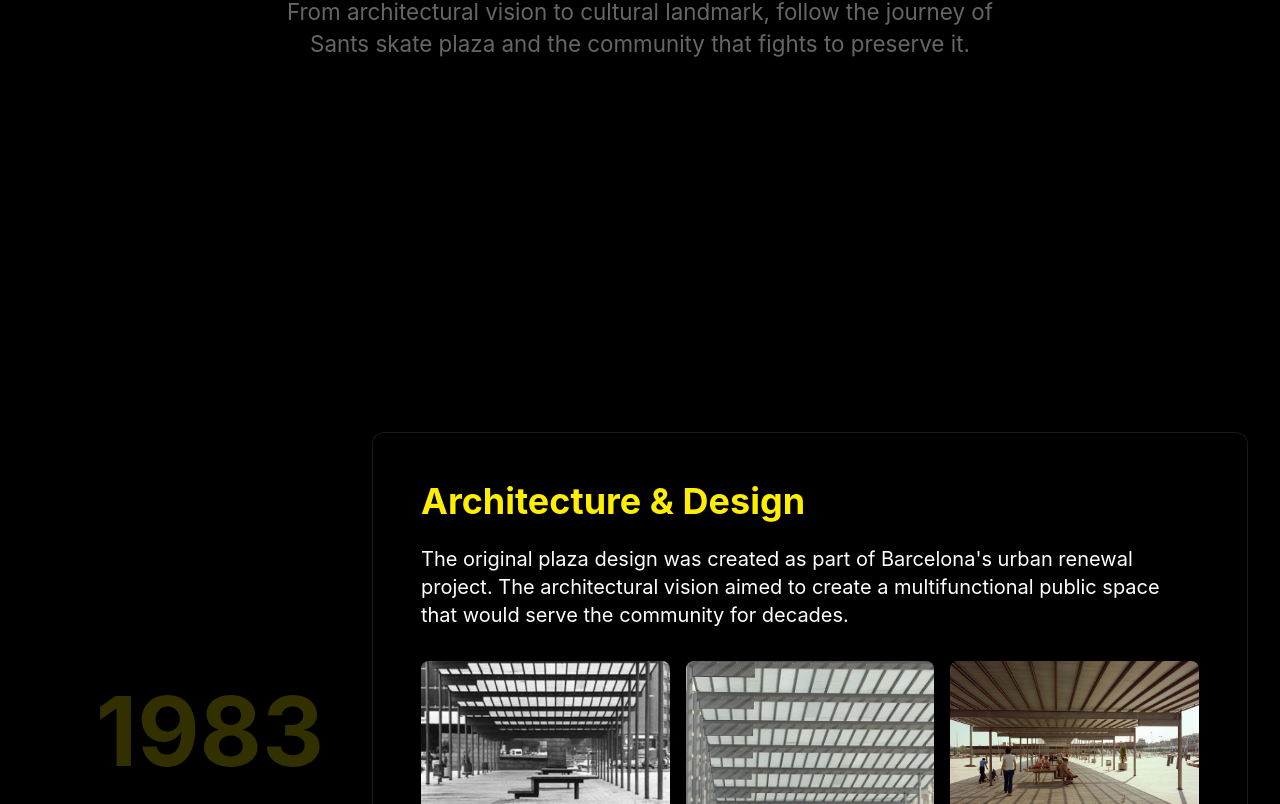
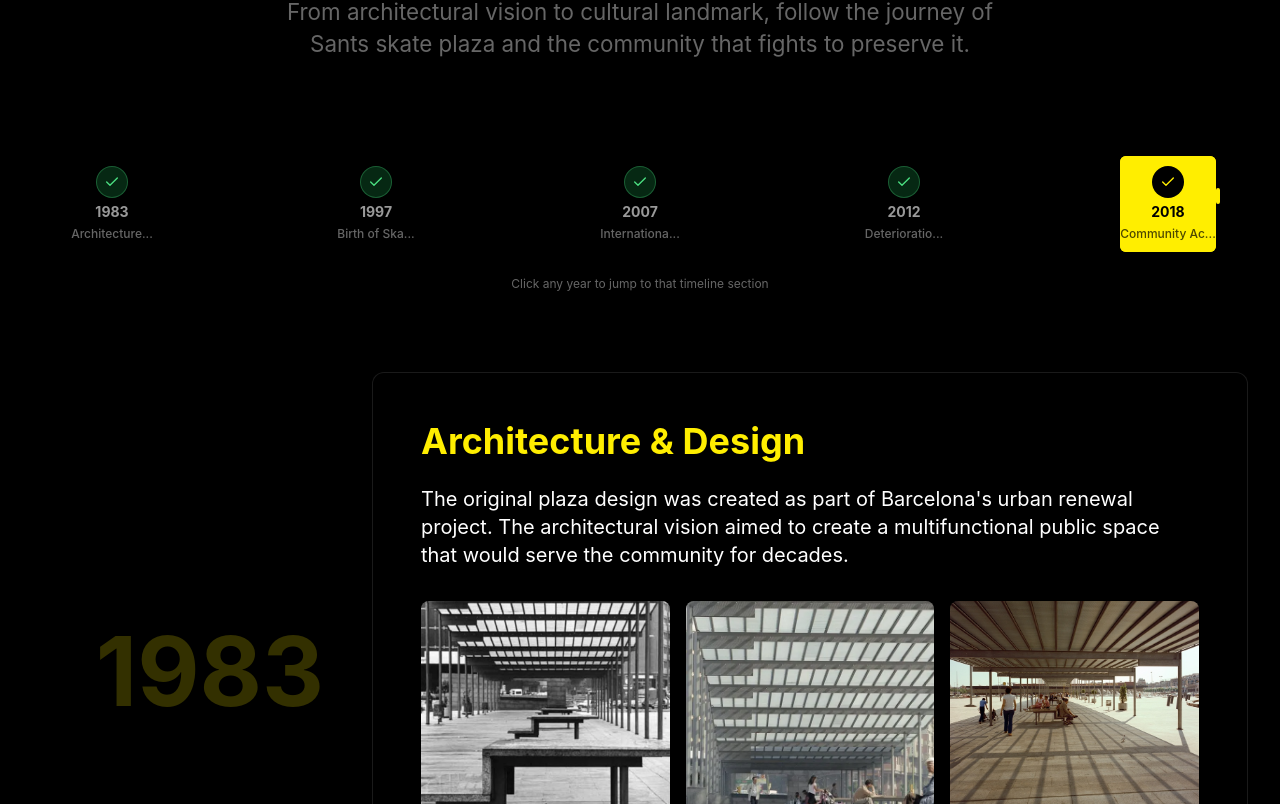
Before and after one commit to davidSusko/SNT4EVER, a React (Vite) app: page / in a window 1280 px wide. Shown: the part 984-1788 px from the top of the page. Built offline with nearby package versions, Linux system fonts and the light colour scheme.

Commit message:
🔧 Refactor TimelineSection and TimelineStepper for improved active year handling and scroll detection

```diff
--- a/src/components/TimelineSection.tsx
+++ b/src/components/TimelineSection.tsx
@@ -9,7 +9,7 @@ import image2 from '@/assets/sants_new.png';
 import image3 from '@/assets/snt_landscape_1983.jpg';
 
 const TimelineSection = () => {
-  const [activeYear, setActiveYear] = useState<number>(1983);
+  const [activeYear, setActiveYear] = useState<number|null>(null);
   const [visibleYears, setVisibleYears] = useState<Set<number>>(new Set([1983]));
 
   const timelineEvents = [
@@ -77,6 +77,8 @@ const TimelineSection = () => {
   useEffect(() => {
     const handleScroll = () => {
       const eventElements = document.querySelectorAll('[data-timeline-year]');
+      let closestYear: number | null = null;
+      let closestDistance = Infinity;
 
       eventElements.forEach((element) => {
         const rect = element.getBoundingClientRect();
@@ -84,20 +86,30 @@ const TimelineSection = () => {
 
         // Mark year as visible if it's in viewport
         if (rect.top < window.innerHeight && rect.bottom > 0) {
+          console.log(`Marking year ${year} as visible`);
           setVisibleYears(prev => new Set(prev).add(year));
 
-          // Set as active year if it's the most centered
+          // Find the closest year to the center
           const elementCenter = rect.top + rect.height / 2;
           const windowCenter = window.innerHeight / 2;
           const distance = Math.abs(elementCenter - windowCenter);
 
-          if (distance < window.innerHeight / 3) {
-            setActiveYear(year);
+          if (distance < closestDistance) {
+            closestDistance = distance;
+            closestYear = year;
           }
         }
       });
+
+      // Set the closest year as active if it's within a reasonable range
+      if (closestYear && closestDistance < window.innerHeight / 2) {
+        console.log(`Setting active year to ${closestYear} (distance: ${closestDistance})`);
+        setActiveYear(closestYear);
+      } else if (closestYear === null) {
+        // Only set to null if no elements are visible at all
+        setActiveYear(null);
+      }
     };
-
     window.addEventListener('scroll', handleScroll);
     handleScroll();
     return () => window.removeEventListener('scroll', handleScroll);
@@ -113,7 +125,7 @@ const TimelineSection = () => {
                'Historical content',
     isComplete: visibleYears.has(parseInt(event.year))
   }));
-
+  console.log('Active Year:', activeYear);
   return (
     <section className="section-padding bg-black" id="story">
       <div className="container-snt">
--- a/src/components/TimelineStepper.tsx
+++ b/src/components/TimelineStepper.tsx
@@ -1,7 +1,7 @@
-import { motion, AnimatePresence } from 'framer-motion';
+import { motion } from 'framer-motion';
 import { Button } from '@/components/ui/button';
-import { Check, ChevronRight } from 'lucide-react';
-import { useEffect, useState } from 'react';
+import { Check } from 'lucide-react';
+import { useCallback, useEffect, useState } from 'react';
 
 interface TimelineYear {
   year: number;
@@ -12,7 +12,7 @@ interface TimelineYear {
 
 interface TimelineStepperProps {
   years: TimelineYear[];
-  activeYear: number;
+  activeYear: number | null;
   onYearChange?: (year: number) => void;
 }
 
@@ -21,6 +21,7 @@ const TimelineStepper = ({ years, activeYear, onYearChange }: TimelineStepperPro
   const [isSticky, setIsSticky] = useState(false);
   const [isInSection, setIsInSection] = useState(false);
   const [stepperHeight, setStepperHeight] = useState(0);
+  const [originalTopPosition, setOriginalTopPosition] = useState<number | null>(null);
 
   useEffect(() => {
     const handleScroll = () => {
@@ -30,21 +31,54 @@ const TimelineStepper = ({ years, activeYear, onYearChange }: TimelineStepperPro
       if (storySection) {
         const storyRect = storySection.getBoundingClientRect();
 
-        // Check if user is within the story section (more generous detection)
-        const inStorySection = storyRect.top < window.innerHeight && storyRect.bottom > -100;
+        // Check if user is within the story section (more precise detection)
+        const inStorySection = storyRect.top < window.innerHeight + 200 && storyRect.bottom > -200;
         setIsInSection(inStorySection);
 
-        // Store height for placeholder when in section
-        if (stepperElement && stepperHeight === 0 && stepperElement.getBoundingClientRect().height > 0 && inStorySection) {
+        // Store height and original position when first visible
+        if (stepperElement && stepperElement.getBoundingClientRect().height > 0 && inStorySection) {
           const currentStepperRect = stepperElement.getBoundingClientRect();
+
+          // Store height only once
+          if (stepperHeight === 0) {
             setStepperHeight(currentStepperRect.height);
           }
 
-        // Check if stepper should be sticky (only when in section)
-        if (stepperElement) {
-          const currentStepperRect = stepperElement.getBoundingClientRect();
-          const shouldBeSticky = inStorySection && currentStepperRect.top <= 64; // 64px = header height
+          // Store original top position only once
+          if (!originalTopPosition) {
+            const scrollTop = window.pageYOffset || document.documentElement.scrollTop;
+            const originalPos = currentStepperRect.top + scrollTop;
+            setOriginalTopPosition(originalPos);
+            console.log('Original position set:', {
+              rectTop: currentStepperRect.top,
+              scrollTop,
+              originalPos
+            });
+          }
+        }
+
+        // Check if stepper should be sticky based on original position
+        if (stepperElement && originalTopPosition !== null) {
+          const currentScrollTop = window.pageYOffset || document.documentElement.scrollTop;
+          const currentStepperTop = currentScrollTop + 64; // 64px = header height
+
+          // Should be sticky if scrolled past original position
+          const shouldBeSticky = inStorySection && currentScrollTop >= originalTopPosition - 64;
+
+          console.log('Sticky Debug:', {
+            currentScrollTop,
+            originalTopPosition,
+            shouldBeSticky,
+            inStorySection,
+            condition: currentScrollTop >= originalTopPosition - 64
+          });
+
           setIsSticky(shouldBeSticky);
+        } else {
+          console.log('Sticky Debug: No stepper element or original position not set', {
+            hasStepper: !!stepperElement,
+            originalTopPosition
+          });
         }
 
         // Calculate progress within the section (only when in section)
@@ -53,6 +87,9 @@ const TimelineStepper = ({ years, activeYear, onYearChange }: TimelineStepperPro
             (window.innerHeight - storyRect.top) / (storyRect.height + window.innerHeight)
           ));
           setScrollProgress(progress);
+        } else {
+          // Reset progress when not in section
+          setScrollProgress(0);
         }
       }
     };
@@ -60,7 +97,7 @@ const TimelineStepper = ({ years, activeYear, onYearChange }: TimelineStepperPro
     window.addEventListener('scroll', handleScroll);
     handleScroll();
     return () => window.removeEventListener('scroll', handleScroll);
-  }, [stepperHeight]);
+  }, [stepperHeight, originalTopPosition]);
 
   const handleYearClick = (year: number) => {
     onYearChange?.(year);
@@ -74,14 +111,31 @@ const TimelineStepper = ({ years, activeYear, onYearChange }: TimelineStepperPro
     });
   };
 
-  const getActiveIndex = () => {
-    return years.findIndex(y => y.year === activeYear);
-  };
+  const getActiveIndex = useCallback(() => {
+    if (!activeYear || years.length === 0) return 0;
+    const index = years.findIndex(y => y.year === activeYear);
+    return index >= 0 ? index : 0;
+  }, [years, activeYear]);
+
+  useEffect(() => {
+    // Ensure that if scrolling up again there is no active year in any of the indexes then it means that we out of of section and we need to 'reset' the conditions
+    if (activeYear === null) {
+      setIsSticky(false);
+      setScrollProgress(0);
+    }
+  }, [activeYear]);
+
+  useEffect(() => {
+    // Reset original position when leaving section completely
+    if (!isInSection) {
+      setOriginalTopPosition(null);
+    }
+  }, [isInSection]);
+
 
   return (
-    <AnimatePresence>
-      {isInSection && (
     <>
+      {/* Always render when within the TimelineSection */}
       {/* Placeholder to prevent content jump */}
       {isSticky && stepperHeight > 0 && (
         <div style={{ height: stepperHeight }} />
@@ -90,9 +144,16 @@ const TimelineStepper = ({ years, activeYear, onYearChange }: TimelineStepperPro
           <motion.div
             id="timeline-stepper"
             initial={{ opacity: 0, y: -20 }}
-        animate={{ opacity: 1, y: 0 }}
-        exit={{ opacity: 0, y: -20 }}
-        transition={{ duration: 0.3 }}
+            animate={{
+              opacity: isInSection && scrollProgress < 0.96 ? 1 : 0,
+              y: isInSection && scrollProgress < 0.96 ? 0 : -20,
+              height: isInSection && scrollProgress < 0.96 ? 'auto' : 0
+            }}
+            transition={{
+              duration: 0.3,
+              ease: [0.4, 0, 0.2, 1] // Smooth cubic-bezier for both directions
+            }}
+            style={{ overflow: 'hidden' }}
             className={`w-full transition-all duration-300 ${
               isSticky
                 ? 'fixed top-16 left-0 right-0 z-40 bg-black/95 backdrop-blur-md border-b border-white/10'
@@ -100,26 +161,17 @@ const TimelineStepper = ({ years, activeYear, onYearChange }: TimelineStepperPro
             }`}
           >
             <div className={`container-snt py-4 ${isSticky ? 'py-3' : ''}`}>
-        {/* Progress Indicator */}
-        <div className={`mb-6 ${isSticky ? 'mb-4' : ''}`}>
-          <div className="flex items-center justify-between text-sm text-white/60 mb-2">
-            <span>Timeline Progress</span>
-            <span>{Math.round(scrollProgress * 100)}%</span>
-          </div>
-          <div className="w-full bg-white/10 rounded-full h-2">
-            <motion.div
-              className="bg-yellow h-2 rounded-full"
-              style={{ width: `${scrollProgress * 100}%` }}
-            />
-          </div>
-        </div>
 
         {/* Horizontal Year Navigation */}
         <div className="relative">
+          {years.length > 0 ? (
             <div className="flex items-center justify-between gap-2 md:gap-4 overflow-x-auto pb-2">
               {years.map((yearData, index) => {
                 const isActive = yearData.year === activeYear;
                 const isCompleted = yearData.isComplete;
+
+                // Add fallback for when activeYear is null - use the first year as default
+                const fallbackActive = !activeYear && index === 0;
 
               return (
                 <motion.div
@@ -129,19 +181,19 @@ const TimelineStepper = ({ years, activeYear, onYearChange }: TimelineStepperPro
                   className="flex-shrink-0"
                 >
                   <Button
-                    variant={isActive ? "default" : "ghost"}
+                    variant={(isActive || fallbackActive) ? "default" : "ghost"}
                     size="sm"
                     onClick={() => handleYearClick(yearData.year)}
                     className={`relative overflow-hidden group flex-col ${
                       isSticky ? 'h-16 w-16 md:h-18 md:w-18' : 'h-20 w-20 md:w-24 md:h-24'
                     } p-2 ${
-                      isActive
+                      (isActive || fallbackActive)
                         ? 'bg-yellow text-black hover:bg-yellow/90'
                         : 'text-white/60 hover:text-white hover:bg-white/5'
                     }`}
                   >
                       {/* Active indicator */}
-                    {isActive && (
+                      {(isActive || fallbackActive) && (
                       <motion.div
                         layoutId="activeTimeline"
                         className="absolute inset-0 bg-yellow"
@@ -155,7 +207,7 @@ const TimelineStepper = ({ years, activeYear, onYearChange }: TimelineStepperPro
                       <div className={`flex-shrink-0 ${
                         isSticky ? 'w-4 h-4' : 'w-6 h-6 md:w-8 md:h-8'
                         } rounded-full flex items-center justify-center mb-1 ${
-                        isActive
+                          (isActive || fallbackActive)
                             ? 'bg-black text-yellow'
                             : isCompleted
                               ? 'bg-green-500/20 text-green-400 border border-green-400/30'
@@ -177,7 +229,7 @@ const TimelineStepper = ({ years, activeYear, onYearChange }: TimelineStepperPro
                         isSticky ? 'text-xs' : 'text-xs md:text-sm'
                       }`}>{yearData.year}</div>
                       {!isSticky && yearData.title && (
-                        <div className={`text-xs mt-1 text-center ${isActive ? 'text-black/70' : 'text-white/40'}`}>
+                        <div className={`text-xs mt-1 text-center ${(isActive || fallbackActive) ? 'text-black/70' : 'text-white/40'}`}>
                           {yearData.title.length > 12 ? yearData.title.substring(0, 12) + '...' : yearData.title}
                         </div>
                       )}
@@ -187,13 +239,21 @@ const TimelineStepper = ({ years, activeYear, onYearChange }: TimelineStepperPro
                 );
               })}
             </div>
+          ) : (
+            <div className="text-center text-white/40 py-8">
+              <p className="text-sm">No timeline events available</p>
+            </div>
+          )}
 
-          {/* Connection line */}
+          {/* Connection line - only show if we have multiple years */}
+          {years.length > 1 && (
             <div className={`absolute ${
               isSticky ? 'top-8' : 'top-10'
             } left-0 right-0 h-0.5 bg-white/10 -z-10`} />
+          )}
 
-          {/* Active position indicator */}
+          {/* Active position indicator - only show if we have multiple years */}
+          {years.length > 1 && (
             <motion.div
               className={`absolute ${
                 isSticky ? 'top-6' : 'top-8'
@@ -203,6 +263,7 @@ const TimelineStepper = ({ years, activeYear, onYearChange }: TimelineStepperPro
               }}
               transition={{ type: "spring", bounce: 0.3, duration: 0.8 }}
             />
+          )}
         </div>
 
         {/* Navigation hint - only show when not sticky */}
@@ -216,8 +277,6 @@ const TimelineStepper = ({ years, activeYear, onYearChange }: TimelineStepperPro
           </div>
         </motion.div>
     </>
-      )}
-    </AnimatePresence>
   );
 };
 
```
Lines whose indentation alone changed are shown as unchanged.
